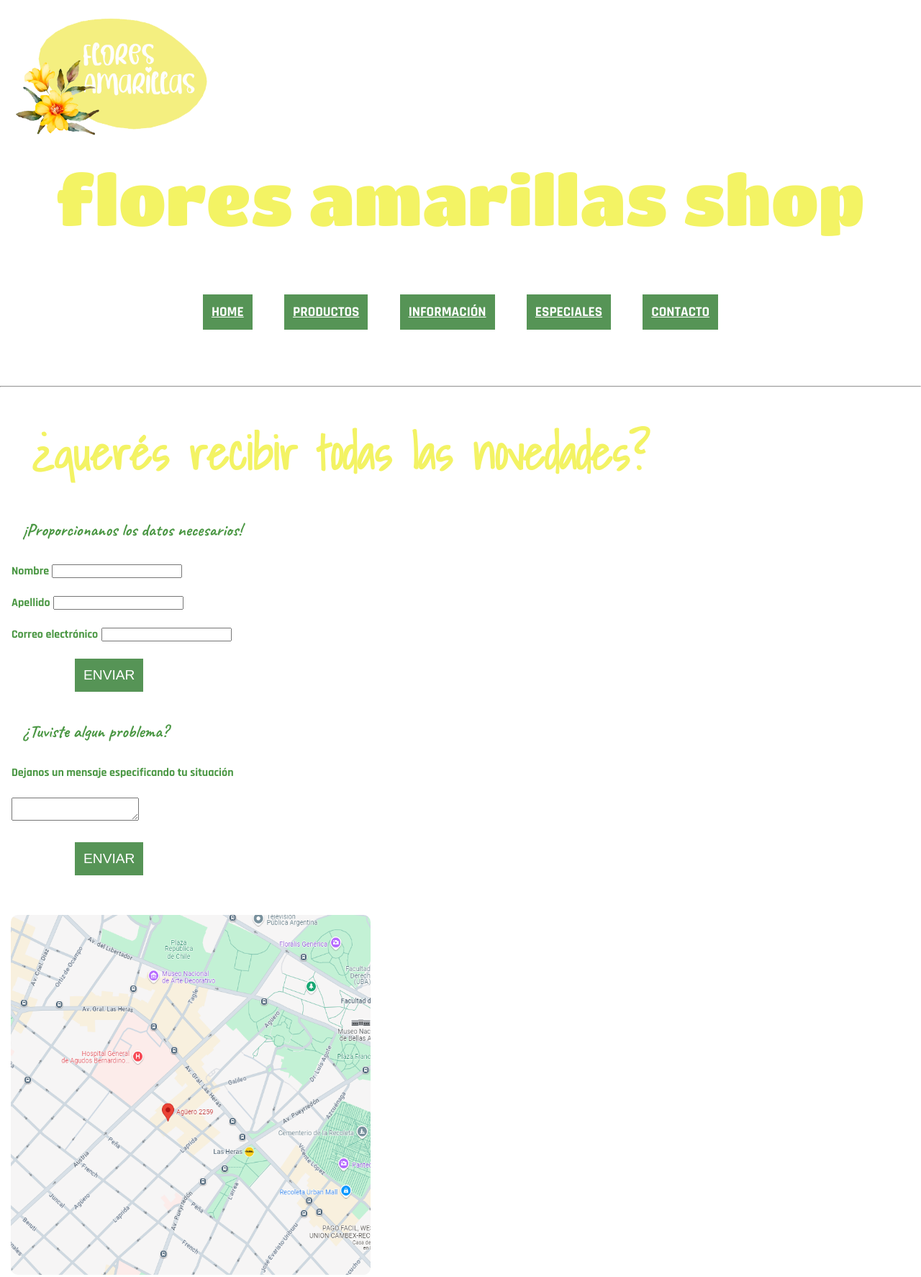
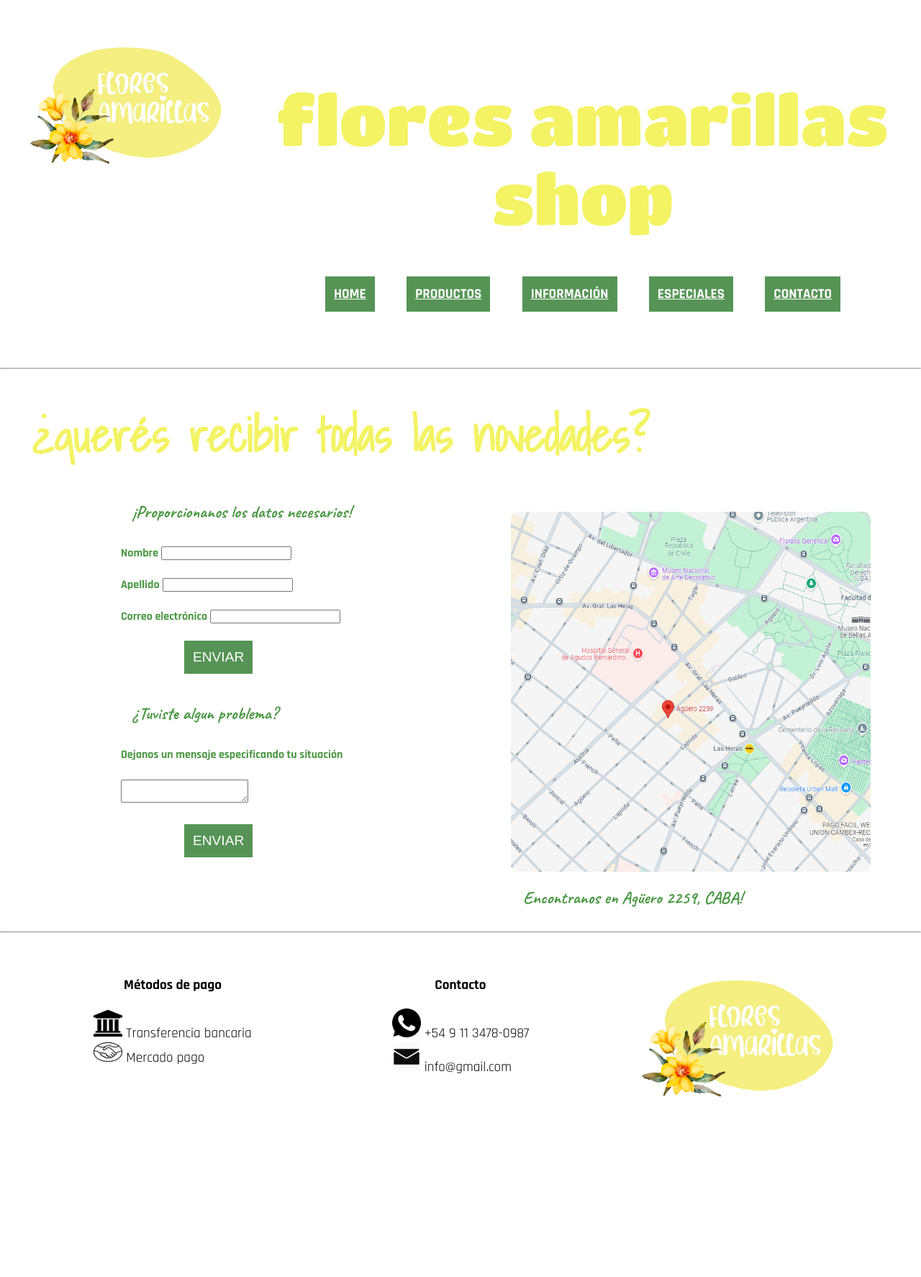
Before and after one commit to conniesamp/prueba-entrega, a plain HTML site: page paginas/contacto.html in a window 1280 px wide. Shown: the top 1774 px of the page at 72% size. After the commit the page ends 1597 px from the top, so only its background shows below. Drawn offline with Linux system fonts and the light colour scheme.

Commit message:
aplicado flex y grid

```diff
--- a/css/style.css
+++ b/css/style.css
@@ -1,9 +1,11 @@
 * {
     margin: 0;
     padding: 0;
+    box-sizing: border-box;
 }
 
 .logo {
+    grid-area: logo;
     width: 300px;
     margin: 20px;
 }
@@ -66,7 +68,9 @@ main {
 }
 
 .destacados {
-    display: inline-block;
+    display: flex;
+    justify-content: center;
+    margin-top: 50px;
 }
 
 ul {
@@ -93,7 +97,7 @@ a {
 
 .h1-paginas {
     margin-top: 0;
-    margin-bottom: 10vh;
+    margin-bottom: 7vh;
 }
 
 .ul-paginas {
@@ -194,6 +198,7 @@ footer{
 h4 {
     font-size: 1.2rem;
     margin: 20px;
+    text-align: center;
 }
 
 .texto-footer {
@@ -202,4 +207,61 @@ h4 {
 
 #logo-footer {
     text-align: right;
+    grid-area: logo-footer;
 }
+
+.img-promocion {
+    display: flex;
+    flex-wrap: wrap;
+    justify-content: center;
+    padding: 15px;
+}
+
+.container-header {
+    display: grid;
+    grid-auto-columns: 1fr;
+    grid-template-columns: 0.45fr 1.5fr;
+    grid-template-rows: 0.5fr;
+    gap: 0px 0px;
+    grid-template-areas:
+      "logo nav-header";
+    margin-top: 20px;
+    justify-items: start;
+}
+
+.nav-header {
+    grid-area: nav-header;
+    margin-top: 90px;
+}
+
+.container-footer {
+    display: grid;
+    grid-template-columns: 1fr 1fr 1fr;
+    grid-template-rows: 0.5fr;
+    grid-auto-columns: 1fr;
+    gap: 0px 0px;
+    grid-auto-flow: row;
+    grid-template-areas:
+      "payment contact logo-footer";
+    justify-items: center;
+}
+
+.payment { grid-area: payment; }
+
+.contact { grid-area: contact; }
+
+.container__contacto {
+    display: grid;
+    grid-template-columns: 1fr 1fr;
+    grid-template-rows: 0.5fr;
+    grid-auto-columns: 1fr;
+    gap: 0px 0px;
+    grid-auto-flow: row;
+    grid-template-areas:
+      "form map";
+    justify-items: center;
+}
+
+.form { grid-area: form; }
+
+.map { grid-area: map; }
--- a/paginas/contacto.html
+++ b/paginas/contacto.html
@@ -32,8 +32,10 @@
 
 <body>
     <header>
-        <img src="../img/logo.png" alt="logo" class="logo">
+        <div class="container-header">
+            <div class="logo"><img src="../img/logo.png" alt="logo" class="logo"></div>
 
+            <div class="nav-header">
                 <h1 class="h1-paginas">Flores amarillas shop</h1>
 
                 <nav>
@@ -45,10 +47,14 @@
                         <li><a href="#">Contacto</a></li>
                     </ul>
                 </nav>
+            </div>
+        </div>
     </header>
     <hr>
     <main class="main-paginas">
             <h2 class="subtitulo">¿Querés recibir todas las novedades?</h2>
+                <div class="container__contacto">
+                    <div class="form">
                         <p class="texto-form">¡Proporcionanos los datos necesarios!</p>
                             <form action="" method="post">
                                 <label for="nombre-form">Nombre</label>
@@ -70,11 +76,16 @@
                                 <br>
                                 <input type="submit" value="Enviar" id="enviar">
                             </form>
+                    </div>
+                    <div class="map">
                         <img src="../img/mapa.png" alt="mapa" class="img">
                         <p class="texto-form">Encontranos en Agüero 2259, CABA!</p>
+                    </div>
+                </div>
         <hr>
     </main>
-    <footer>
+    <footer class="container-footer">
+        <div class="payment">
             <h4>Métodos de pago</h4>
             <p class="texto-footer">
                 <img src="../img/bank.png" alt="icon-banco" class="icons">
@@ -84,6 +95,8 @@
                 <img src="../img/mercado-pago.png" alt="icon-mercado-pago" class="icons">
                 Mercado pago
             </p>
+        </div>
+        <div class="contact">
             <h4>Contacto</h4>
             <p class="texto-footer">
                 <img src="../img/whatsapp.png" alt="icon-whatsapp" class="icons">
@@ -93,6 +106,7 @@
                 <img src="../img/correo.png" alt="icon-correo" class="icons">
                 info@gmail.com
             </p>
+        </div>
         <div id="logo-footer">
             <img src="../img/logo.png" alt="logo" class="logo">
         </div>
```
Also changed, not shown: index.html (+9 -3 lines), paginas/especiales.html (+11 -3 lines), paginas/informacion.html (+11 -3 lines), paginas/productos.html (+13 -5 lines). Lines whose indentation alone changed are shown as unchanged.
